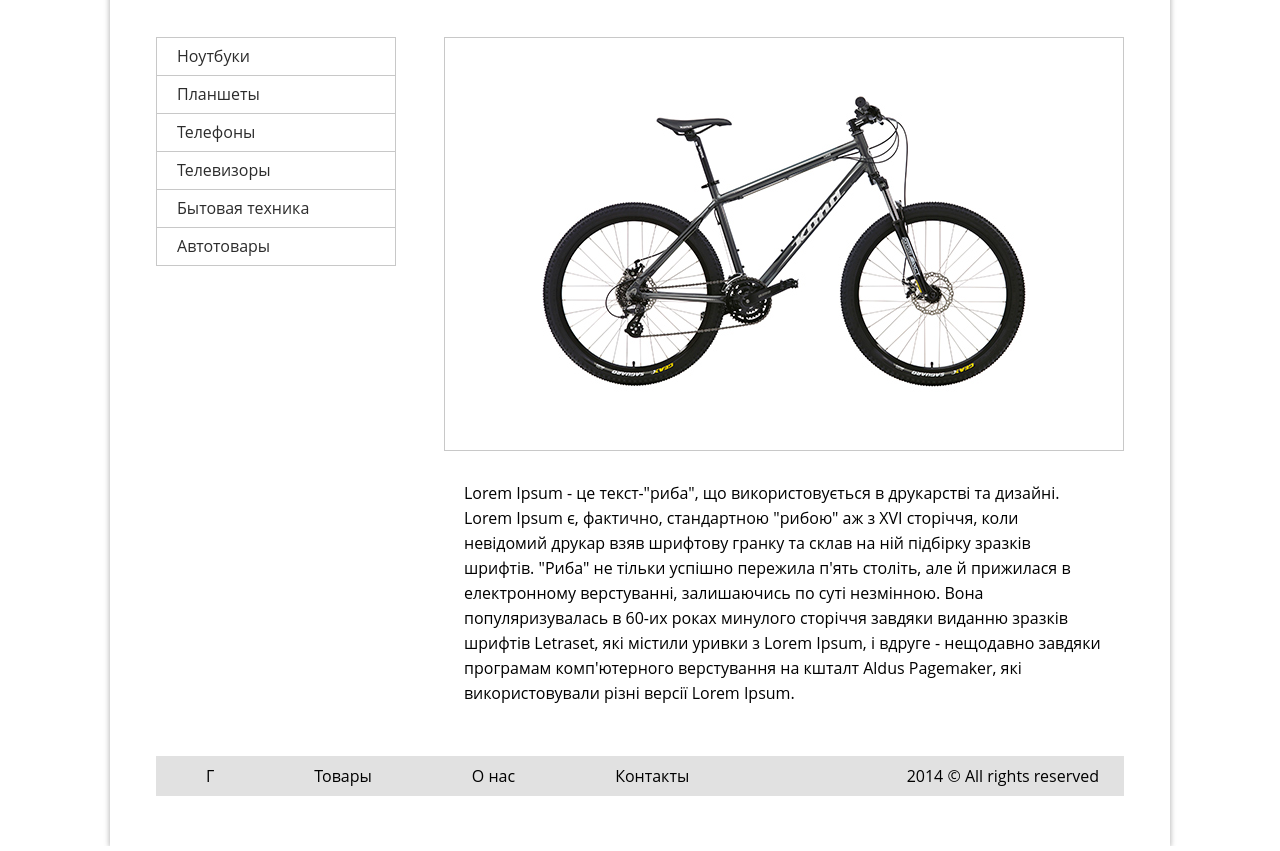
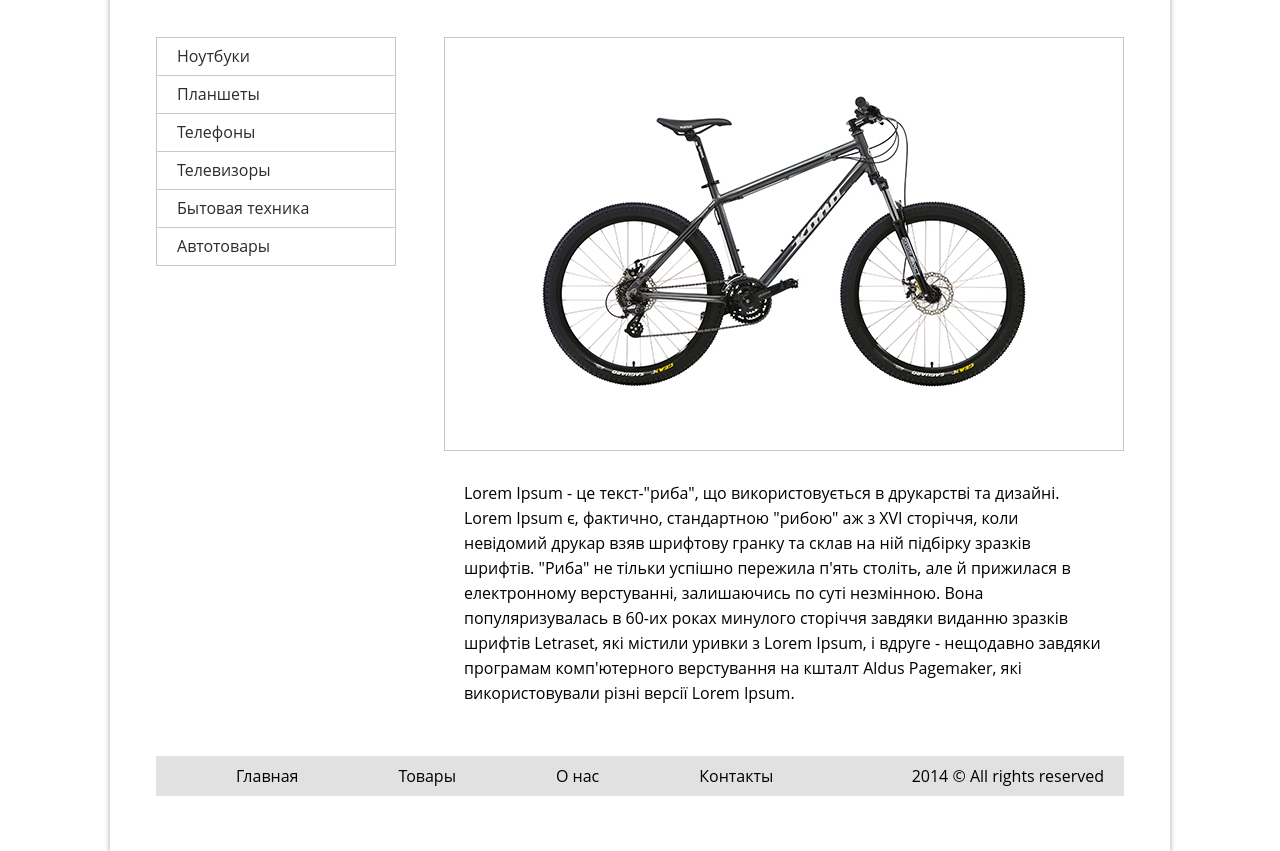
Before and after one commit to NIKITOZAVR/byke, a plain HTML site: page index.html in a window 1280 px wide. Shown: the part 182-1033 px from the top of the page. Drawn offline with Linux system fonts and the light colour scheme.

Commit message:
now copyright not a part of un list

```diff
--- a/css/style.css
+++ b/css/style.css
@@ -131,6 +131,22 @@ p{
   position: relative;
   overflow: hidden;
   background-color: #e1e1e1;
+  width: 70%;
+  display: inline-block;
+  box-sizing: border-box;
+  padding-left: 30px;
+}
+
+.copyright {
+  float: right;
+  width: 30%;
+  padding: 0;
+  margin: 0;
+  background-color: #e1e1e1;
+  line-height: 40px;
+  text-align: right;
+  padding-right: 20px;
+  box-sizing: border-box;
 }
 
 
--- a/index.html
+++ b/index.html
@@ -39,12 +39,12 @@
               </div>
               <div class="footer">
                   <ul class="footer-menu">
-                      <li><a href="#">Г</a></li>
+                      <li><a href="#">Главная</a></li>
                       <li><a href="#">Товары</a></li>
                       <li><a href="#">О нас</a></li>
                       <li><a href="#">Контакты</a></li>
-                      <li class="copyright">2014 © All rights reserved</li>
                   </ul>
+                  <p class="copyright">2014 © All rights reserved</p>
             </div>
       </div>
   </body>
```
